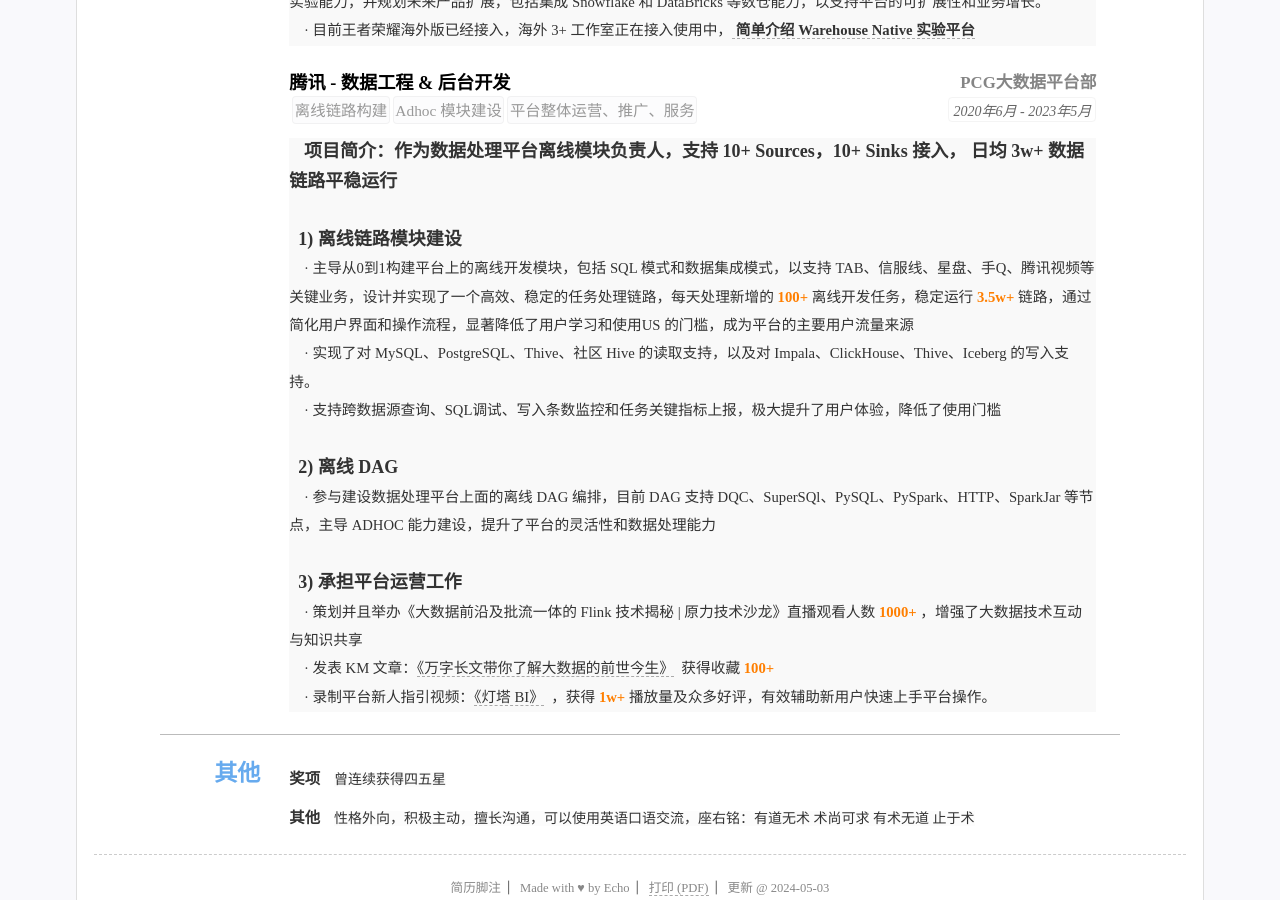
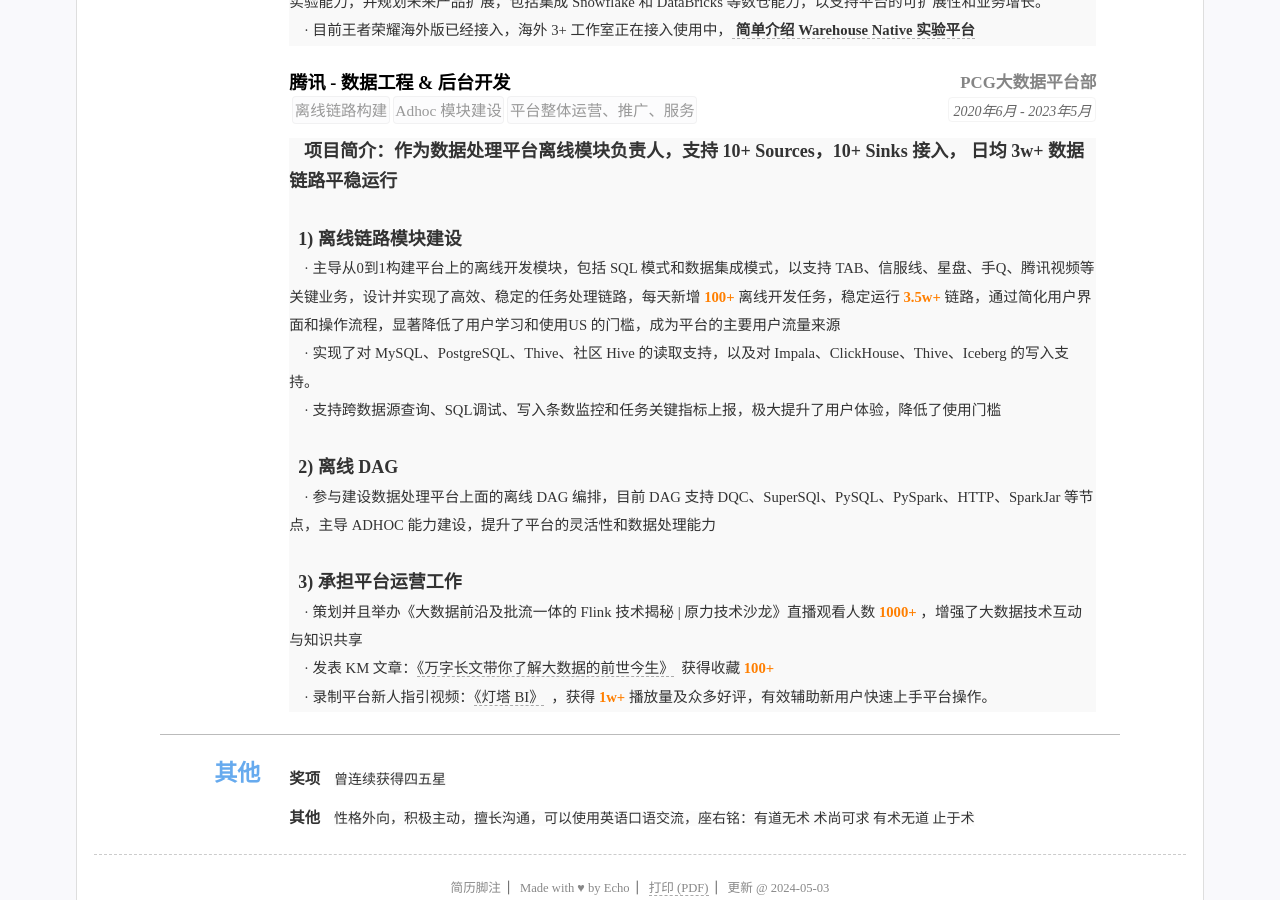
Before and after one commit to kuailexiaoshenxian/cn-wx-cv, a Jekyll site: the page built from index.html, in a window 1280 px wide and 900 px high, scrolled down 1205 px. Built offline with Jekyll 4.4.1, drawn with Linux system fonts in a browser that asks for light colours.

Commit message:
Update resume.yml

```diff
--- a/_data/resume.yml
+++ b/_data/resume.yml
@@ -131,7 +131,7 @@ main: #简历主要内容，
     detail: <font face="等线"><font size=4><strong>项目简介：作为数据处理平台离线模块负责人，支持 10+ Sources，10+ Sinks 接入， 日均 3w+ 数据链路平稳运行</strong></font></font> <br>  &nbsp &nbsp
             <br>
             <font face="等线"><font size=4><strong> &nbsp 1) 离线链路模块建设</strong></font> <br>  &nbsp &nbsp
-            · 主导从0到1构建平台上的离线开发模块，包括 SQL 模式和数据集成模式，以支持 TAB、信服线、星盘、手Q、腾讯视频等关键业务，设计并实现了一个高效、稳定的任务处理链路，每天处理新增的<font color=#FF7F00><strong> 100+ </strong></font>离线开发任务，稳定运行 <font color=#FF7F00><strong> 3.5w+ </strong></font> 链路，通过简化用户界面和操作流程，显著降低了用户学习和使用US 的门槛，成为平台的主要用户流量来源 <br> &nbsp &nbsp
+            · 主导从0到1构建平台上的离线开发模块，包括 SQL 模式和数据集成模式，以支持 TAB、信服线、星盘、手Q、腾讯视频等关键业务，设计并实现了高效、稳定的任务处理链路，每天新增<font color=#FF7F00><strong> 100+ </strong></font>离线开发任务，稳定运行 <font color=#FF7F00><strong> 3.5w+ </strong></font> 链路，通过简化用户界面和操作流程，显著降低了用户学习和使用US 的门槛，成为平台的主要用户流量来源 <br> &nbsp &nbsp
             · 实现了对 MySQL、PostgreSQL、Thive、社区 Hive 的读取支持，以及对 Impala、ClickHouse、Thive、Iceberg 的写入支持。<br> &nbsp &nbsp
             · 支持跨数据源查询、SQL调试、写入条数监控和任务关键指标上报，极大提升了用户体验，降低了使用门槛<br> &nbsp &nbsp
             <br>
```
